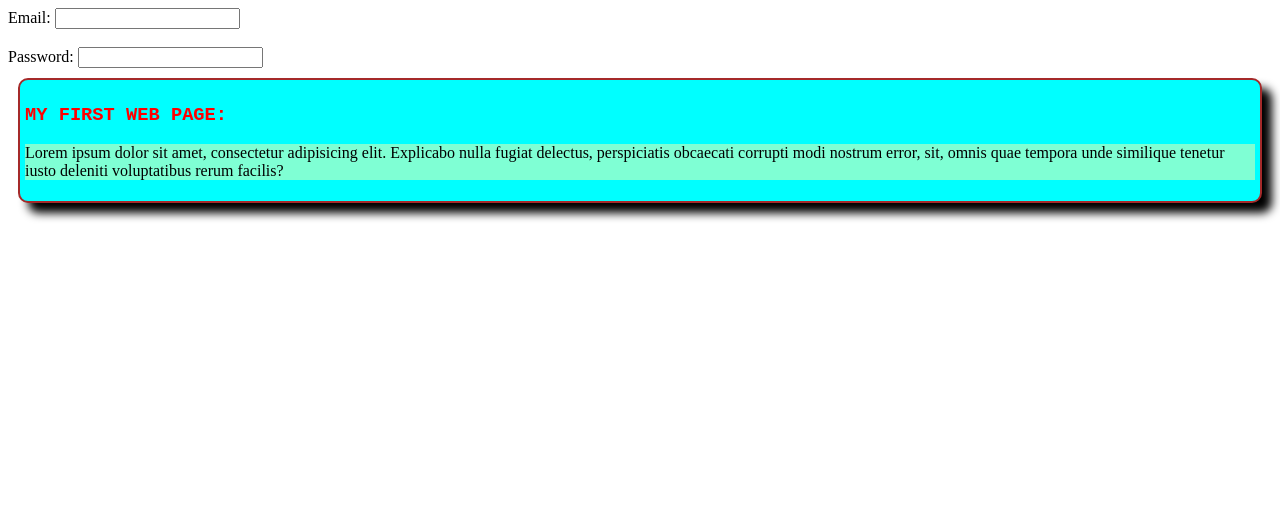
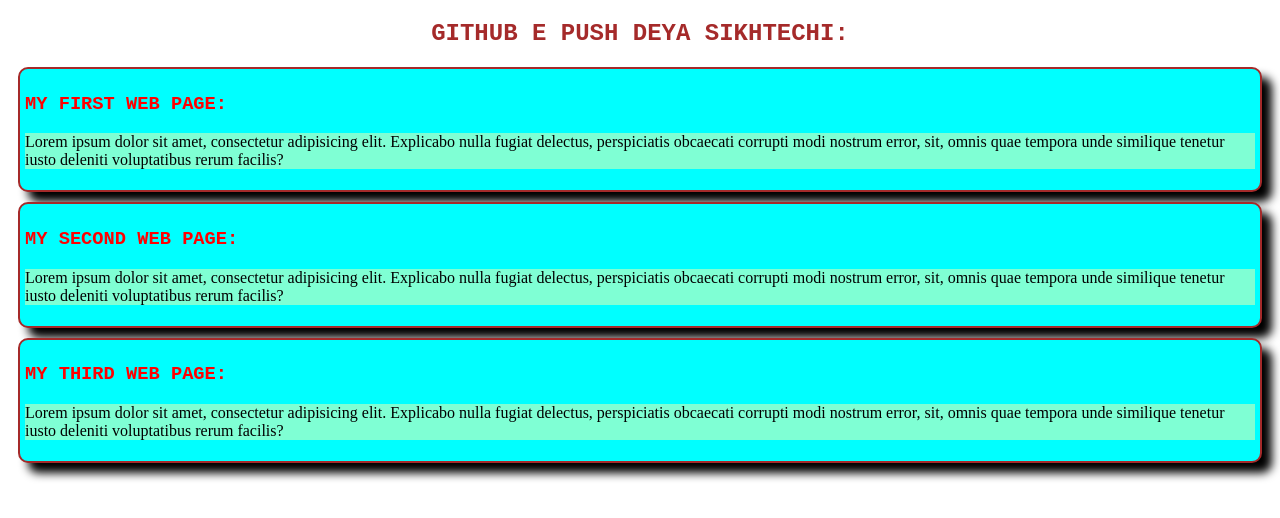
Before and after one commit to Safayet-islam123/my-simple-website, a plain HTML site: page index.html in a window 1280 px wide. Drawn offline with Linux system fonts and the light colour scheme.

Commit message:
Another new commit for correction

```diff
--- a/index.html
+++ b/index.html
@@ -7,18 +7,29 @@
   <link rel="stylesheet" href="styles/style.css">
 </head>
 <body>
-  <div>
+  <!-- <div>
     <form action="">
       <label for="sefat">Email:</label>
       <input id="sefat" type="email"><br><br>
       <label for="ami">Password:</label>
       <input id="ami" type="password">
     </form>
-  </div>
+  </div> -->
+  <h2>GITHUB E PUSH DEYA SIKHTECHI:</h2>
   <div class="div">
     <h3>MY FIRST WEB PAGE:</h3>
     <p>Lorem ipsum dolor sit amet, consectetur adipisicing elit. Explicabo nulla fugiat delectus, perspiciatis obcaecati corrupti modi nostrum error, sit, omnis quae tempora unde similique tenetur iusto deleniti voluptatibus rerum facilis?
     </p>
   </div>
+  <div class="div">
+    <h3>MY SECOND WEB PAGE:</h3>
+    <p>Lorem ipsum dolor sit amet, consectetur adipisicing elit. Explicabo nulla fugiat delectus, perspiciatis obcaecati corrupti modi nostrum error, sit, omnis quae tempora unde similique tenetur iusto deleniti voluptatibus rerum facilis?
+    </p>
+  </div>
+  <div class="div">
+    <h3>MY THIRD WEB PAGE:</h3>
+    <p>Lorem ipsum dolor sit amet, consectetur adipisicing elit. Explicabo nulla fugiat delectus, perspiciatis obcaecati corrupti modi nostrum error, sit, omnis quae tempora unde similique tenetur iusto deleniti voluptatibus rerum facilis?
+    </p>
+  </div>
 </body>
 </html>
--- a/styles/style.css
+++ b/styles/style.css
@@ -13,3 +13,8 @@ h3{
   border-radius: 10px;
   box-shadow: 10px 10px 10px;
 }
+h2{
+  text-align: center;
+  font-family:'Courier New', Courier, monospace;
+  color: brown;
+}
```
